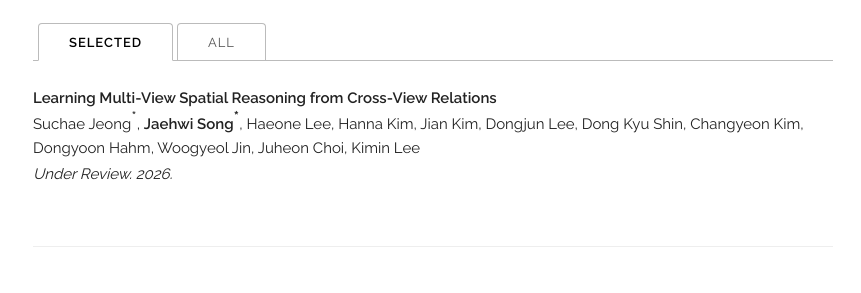
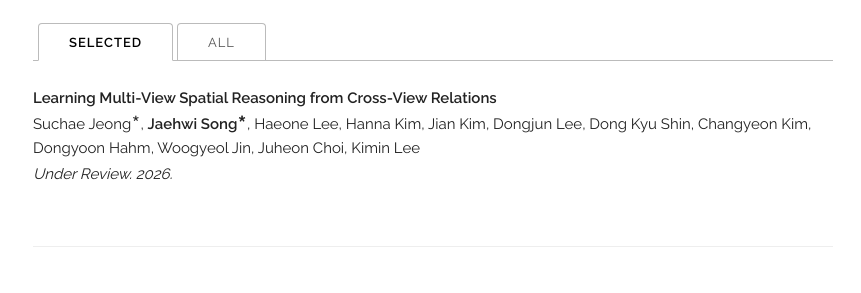
Before and after one commit to songjaehwi/songjaehwi.github.io, a Jekyll site: the page built from index.html, in a window 1280 px wide. Shown: the part 797-1090 px from the top of the page, without its empty margins (207-1068 px from the left). Built offline with Jekyll 4.4.1, drawn with Linux system fonts in a browser that asks for light colours.

Commit message:
Update personal info

```diff
--- a/_data/publications.yaml
+++ b/_data/publications.yaml
@@ -1,6 +1,6 @@
 papers:
 
   - title: "Learning Multi-View Spatial Reasoning from Cross-View Relations"
-    authors: "Suchae Jeong<sup><span style='font-size: 1.5em;'>*</span></sup>, <b>Jaehwi Song<sup><span style='font-size: 1.5em;'>*</span></sup></b>, Haeone Lee, Hanna Kim, Jian Kim, Dongjun Lee, Dong Kyu Shin, Changyeon Kim, Dongyoon Hahm, Woogyeol Jin, Juheon Choi, Kimin Lee"
+    authors: "Suchae Jeong<sup style='position: relative; top: 7px; font-size: 1.9em;'>*</sup>, <b>Jaehwi Song<sup style='position: relative; top: 7px; font-size: 1.9em;'>*</sup></b>, Haeone Lee, Hanna Kim, Jian Kim, Dongjun Lee, Dong Kyu Shin, Changyeon Kim, Dongyoon Hahm, Woogyeol Jin, Juheon Choi, Kimin Lee"
     venue: "Under Review. 2026."
     selected: y
```
